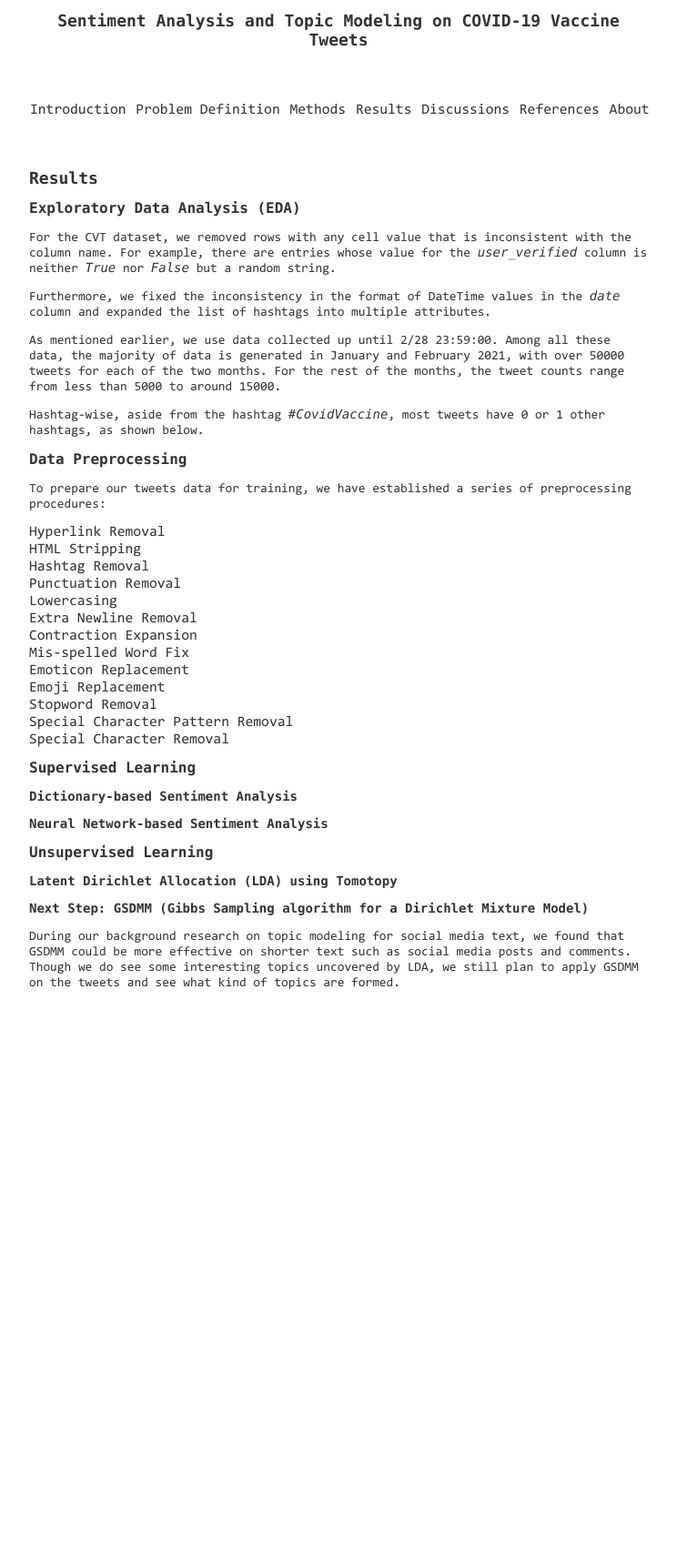
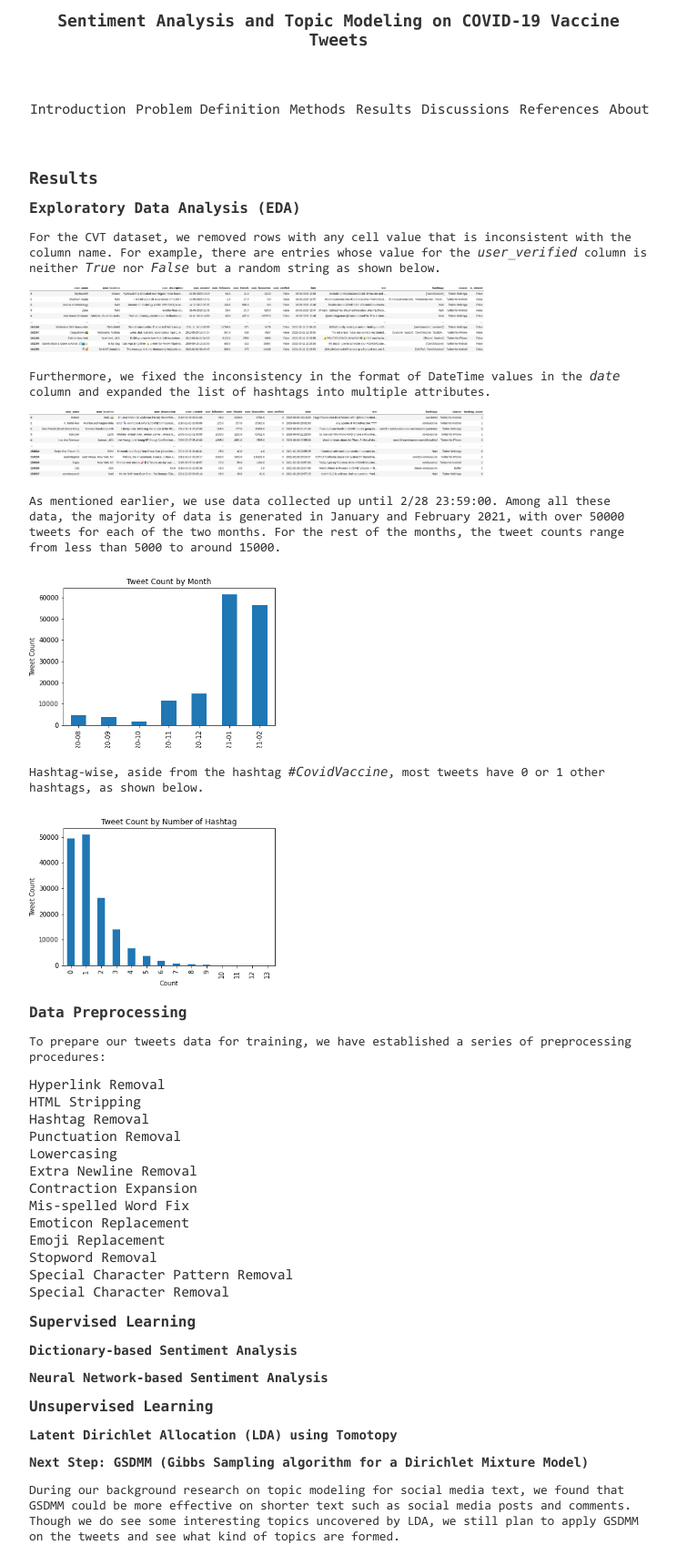
Before and after one commit to zhiyichenGT/zhiyichen.github.io, a Jekyll site: the page built from pages/results.html, in a window 1280 px wide. Shown: the whole page at 91% size, without its empty margins (268-1012 px from the left). Built offline with Jekyll 4.4.1, drawn with Linux system fonts in a browser that asks for light colours; before the commit the page ends 1100 px from its top, so only the background shows below that.

Commit message:
added images for EDA

```diff
--- a/pages/results.html
+++ b/pages/results.html
@@ -9,17 +9,28 @@ title: Results
 </h2>
 
 <p>
-    For the CVT dataset, we removed rows with any cell value that is inconsistent with the column name. For example, there are entries whose value for the <i>user_verified</i> column is neither <i>True</i> nor <i>False</i> but a random string.
+    For the CVT dataset, we removed rows with any cell value that is inconsistent with the column name. For example, there are entries whose value for the <i>user_verified</i> column is neither <i>True</i> nor <i>False</i> but a random string as shown below.
 </p>
+
+<img src="../static/img/raw_covidvaccine.png" alt="Raw CVT Dataset" width="500" class="center">
+
 <p>
     Furthermore, we fixed the inconsistency in the format of DateTime values in the <i>date</i> column and expanded the list of hashtags into multiple attributes.
 </p>
+
+<img src="../static/img/covidvaccine.png" alt="CVT Dataset" width="500" class="center">
+
 <p>
     As mentioned earlier, we use data collected up until 2/28 23:59:00. Among all these data, the majority of data is generated in January and February 2021, with over 50000 tweets for each of the two months. For the rest of the months, the tweet counts range from less than 5000 to around 15000.
 </p>
+
+<img src="../static/img/tweet_count_by_month.png" alt="Tweet Count By Month" width="300" class="center">
+
 <p>
     Hashtag-wise, aside from the hashtag <i>#CovidVaccine</i>, most tweets have 0 or 1 other hashtags, as shown below.
 </p>
+
+<img src="../static/img/tweet_count_by_number_of_hashtag.png" alt="Tweet Count by Number of Hashtags" width="300" class="center">
 
 <h2 id="logistics">Data Preprocessing<br>
 </h2>
```
Also changed, not shown: static/img/covidvaccine.png (added), static/img/raw_covidvaccine.png (added), static/img/tweet_count_by_month.png (added), static/img/tweet_count_by_number_of_hashtag.png (added).
